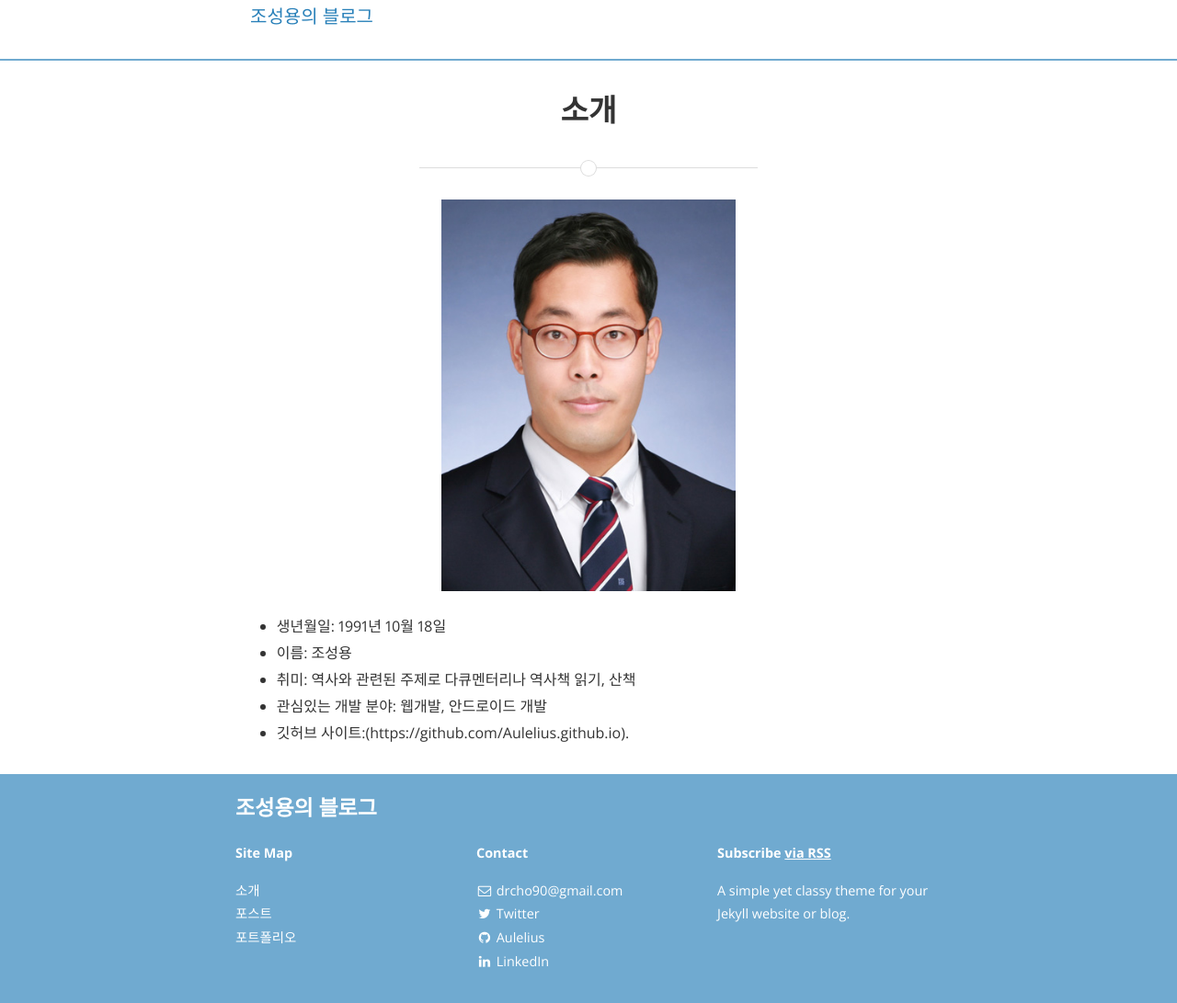
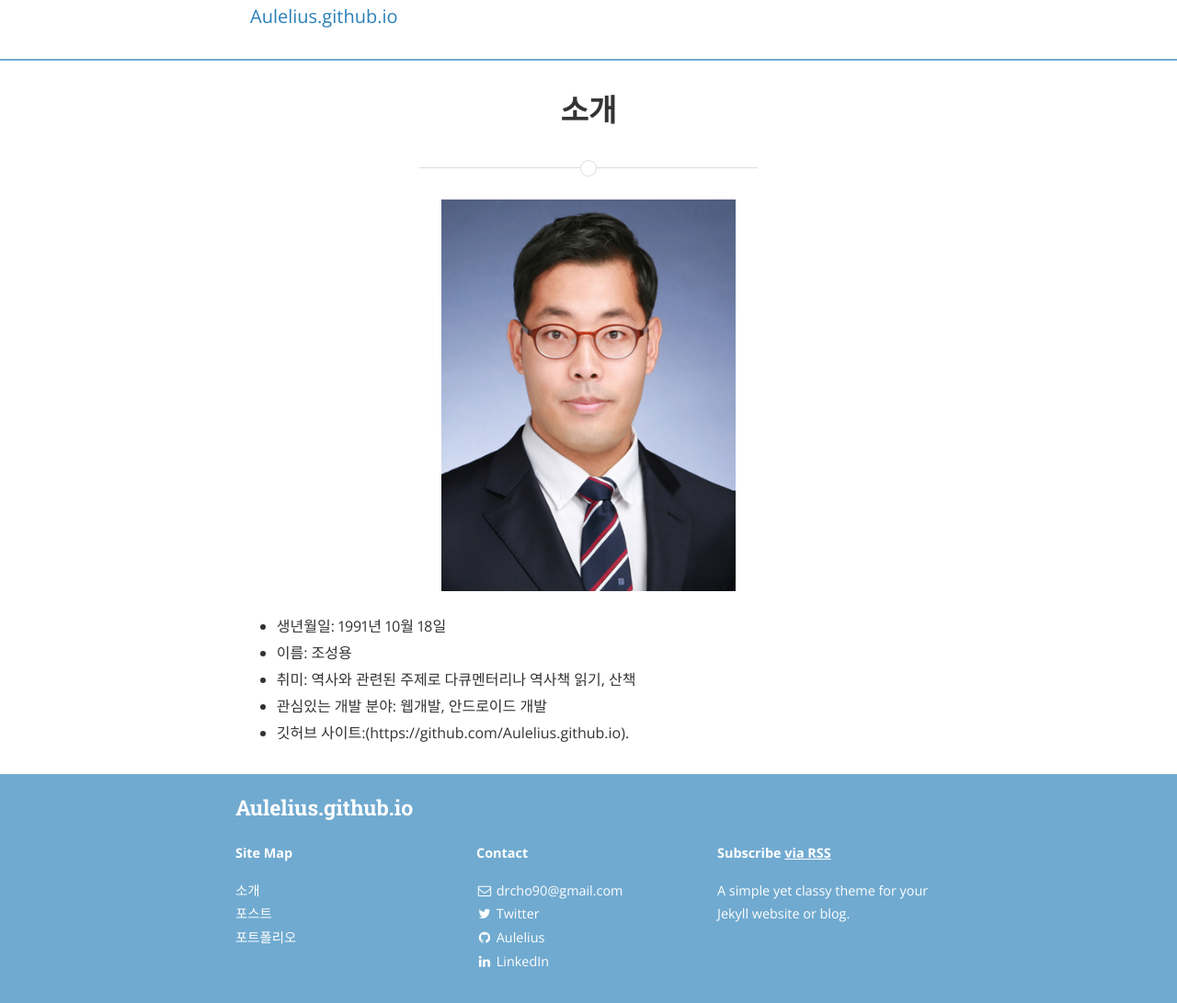
Before and after one commit to Aulelius/Aulelius.github.io, a Jekyll site: the page built from about.md, in a window 1280 px wide and 1091 px high. Shown: the whole window at 92% size. Built offline with Jekyll 4.4.1, drawn with Linux system fonts in a browser that asks for light colours; nearby versions of some CDN libraries.

Commit message:
Update _config.yml

```diff
--- a/_config.yml
+++ b/_config.yml
@@ -9,7 +9,6 @@ exclude:
   - "/vendor/"
 
 # Site settings
-title: 조성용의 블로그
 subtitle: "안녕하세요. 저는 30살 이제 갓 시작한 개발자입니다. 잘 부탁드립니다. "
 email: drcho90@gmail.com
 name: 조성용
```
